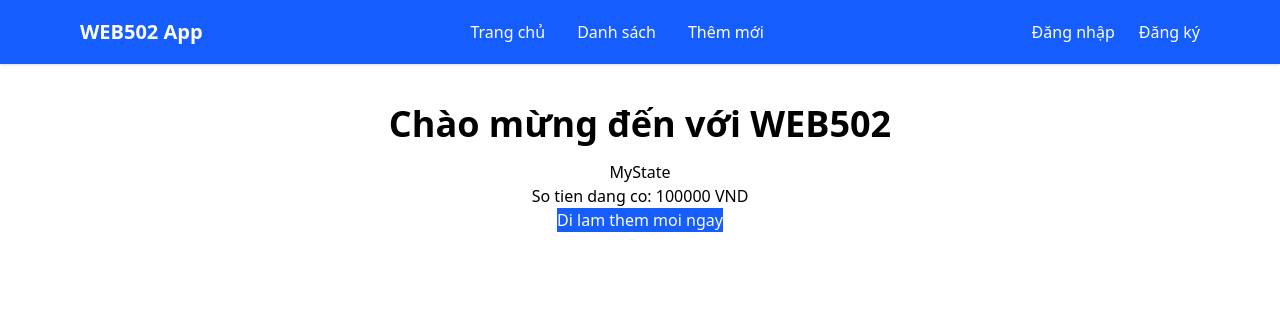
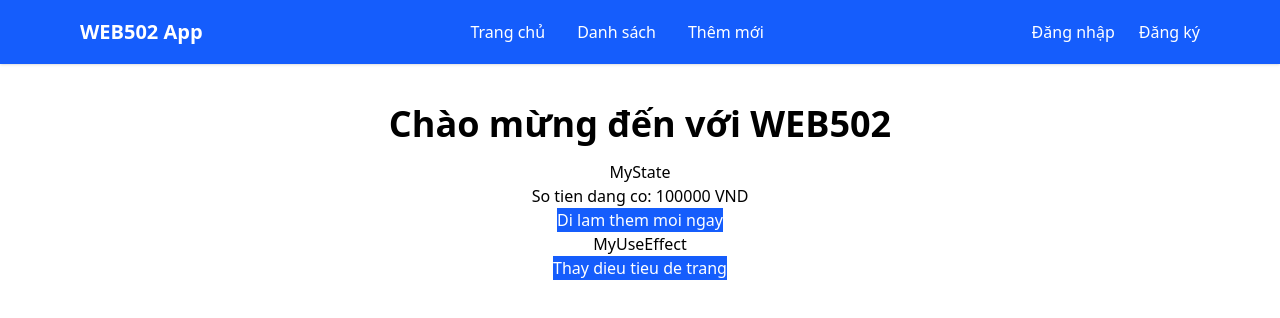
Before and after one commit to vanhoa690/typescript-web502-summer26, a React (Vite) app: page / in a window 1280 px wide. Shown: the top 318 px of the page. Built offline with nearby package versions, Linux system fonts and the light colour scheme; the HTML template or start-up script is replaced by a standard one.

Commit message:
useEffect

```diff
--- a/src/App.tsx
+++ b/src/App.tsx
@@ -3,6 +3,7 @@ import { Link } from "react-router-dom";
 // import Button from "./components/Button";
 // import ToDoList from "./components/TodoList";
 import MyState from "./components/MyState";
+import MyUseEffect from "./components/MyUseEffect";
 
 function App() {
   const handleClick = (): void => {
@@ -43,6 +44,7 @@ function App() {
       <div className="max-w-6xl mx-auto mt-10 px-4 text-center">
         <h1 className="text-4xl font-bold mb-4">Chào mừng đến với WEB502</h1>
         <MyState />
+        <MyUseEffect />
         {/* <ToDoList /> */}
       </div>
 
--- /dev/null
+++ b/src/components/MyUseEffect.tsx
@@ -0,0 +1,28 @@
+import { useEffect, useState } from "react";
+import Button from "./Button";
+
+function MyUseEffect() {
+  const [title, setTitle] = useState("React + Typescript");
+
+  useEffect(() => {
+    document.title = title;
+    // call api
+  }, [title]);
+
+  console.log(title); // "React Update Title"
+
+  const handleChangeTitle = () => {
+    setTitle("React Update Title");
+  };
+  return (
+    <div>
+      <h2>MyUseEffect</h2>
+      <Button
+        label="Thay dieu tieu de trang"
+        onClick={handleChangeTitle}
+      ></Button>
+    </div>
+  );
+}
+
+export default MyUseEffect;
--- a/src/components/TodoList.tsx
+++ b/src/components/TodoList.tsx
@@ -6,6 +6,8 @@ interface IToDoItem {
 }
 
 export default function ToDoList() {
+  // useState:  []
+  // useEffect : update state
   const data: IToDoItem[] = [
     {
       id: 1,
```
